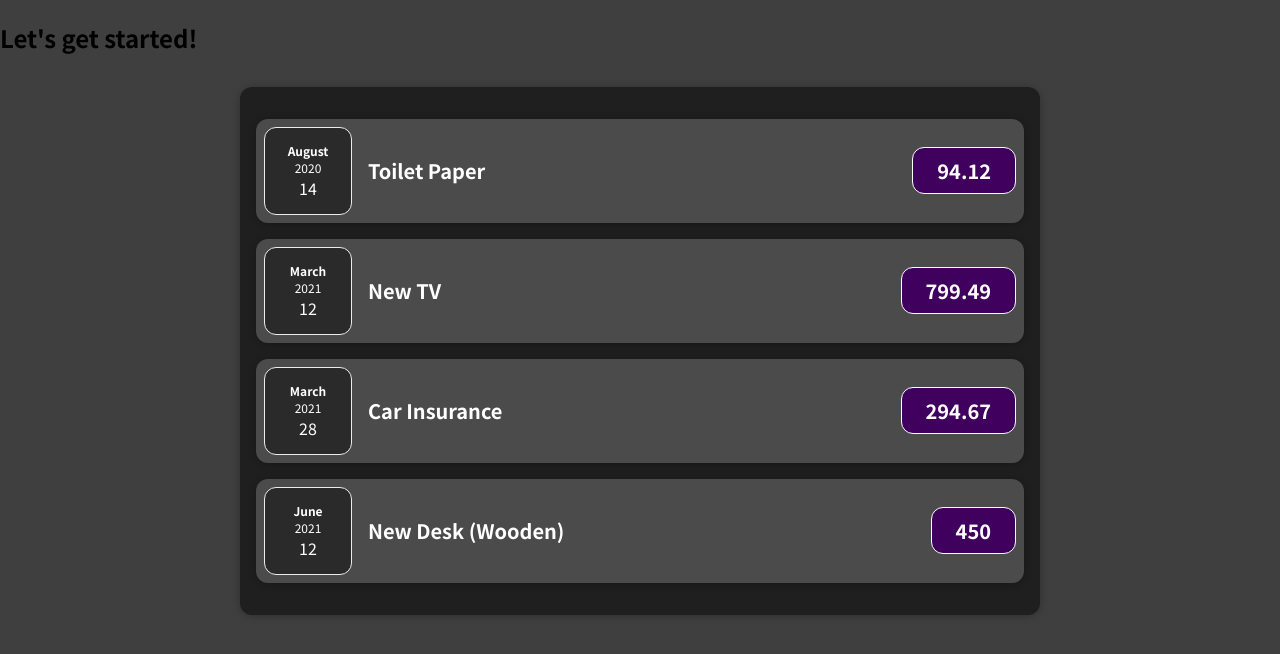
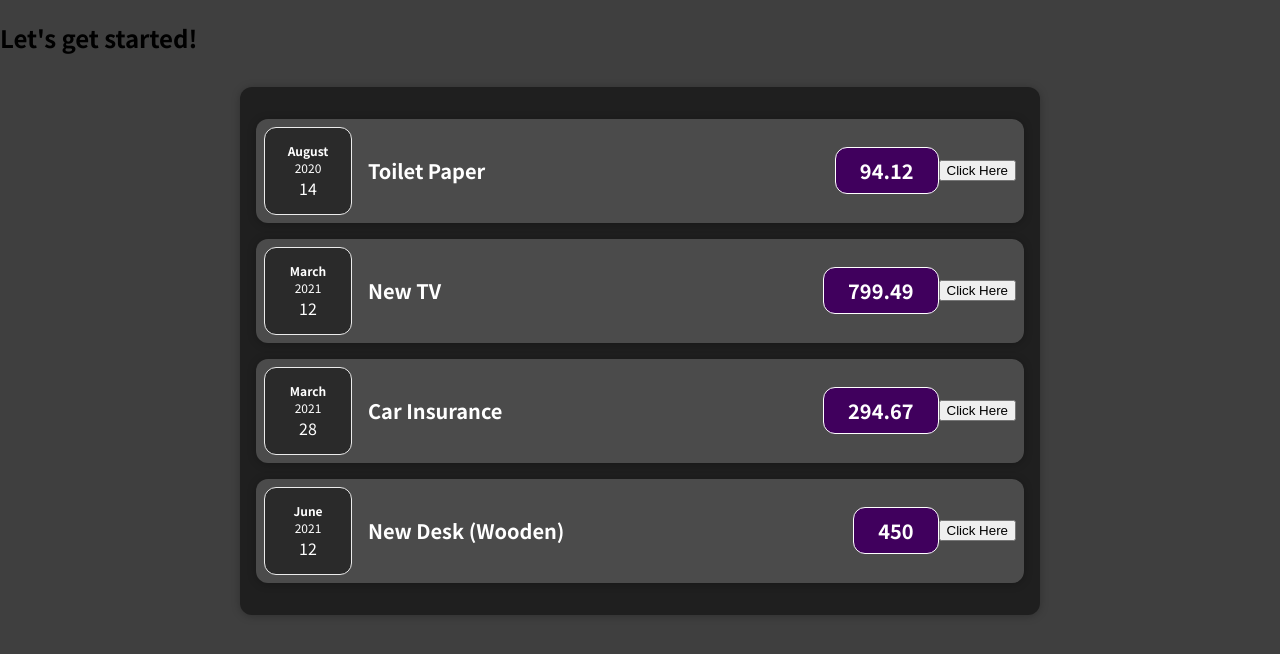
Before and after one commit to jayjaroen/learn-react, a JavaScript app: page / in a window 1280 px wide. Shown: the top 654 px of the page. Built offline with nearby package versions, Linux system fonts and the light colour scheme.

Commit message:
learn event handler

```diff
--- a/src/App.js
+++ b/src/App.js
@@ -1,5 +1,7 @@
 import Expenses from "./components/Expenses/Expenses";
 
+// arrow funtion (alernative to write code)
+// const App = () => {}
 function App() {
   const expenses = [
     {
--- a/src/components/Expenses/ExpenseItem.js
+++ b/src/components/Expenses/ExpenseItem.js
@@ -3,7 +3,9 @@ import ExpenseDate from './ExpenseDate';
 import Card from '../UI/Card'; //the concept of composition(Children props)
 
 function ExpenseItem(props) {
-
+  const clickHandler = () => {
+    console.log('hahahahha');
+  }
   return (
     <Card className="expense-item">
       <ExpenseDate date={props.date} />
@@ -13,6 +15,9 @@ function ExpenseItem(props) {
         <h2>{props.title}</h2>
         <div className="expense-item__price">{props.amount}</div>
       </div>
+      <button onClick={clickHandler}>Click Here</button>
+      {/* not clickHandler() because the code will be parsed when JSX is return, not when the event is happened */}
+      {/* just point at it, not excuted here '()' */}
     </Card>);
 }
 
```
